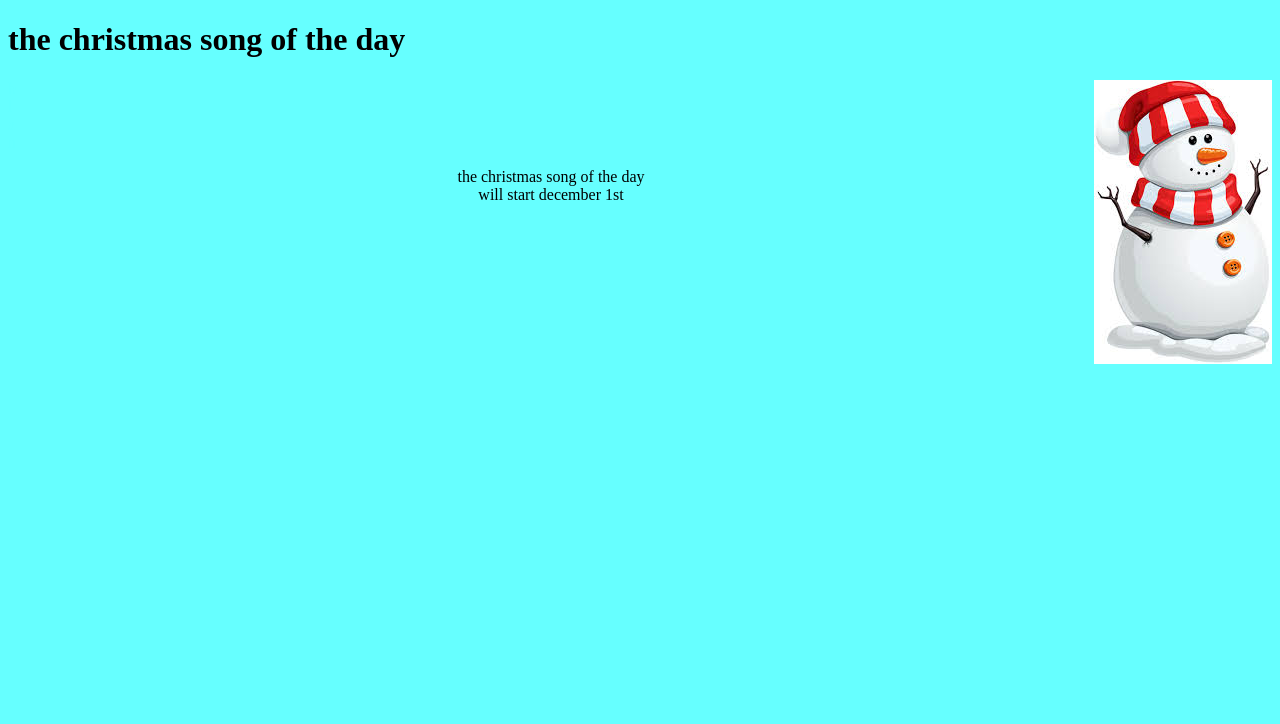
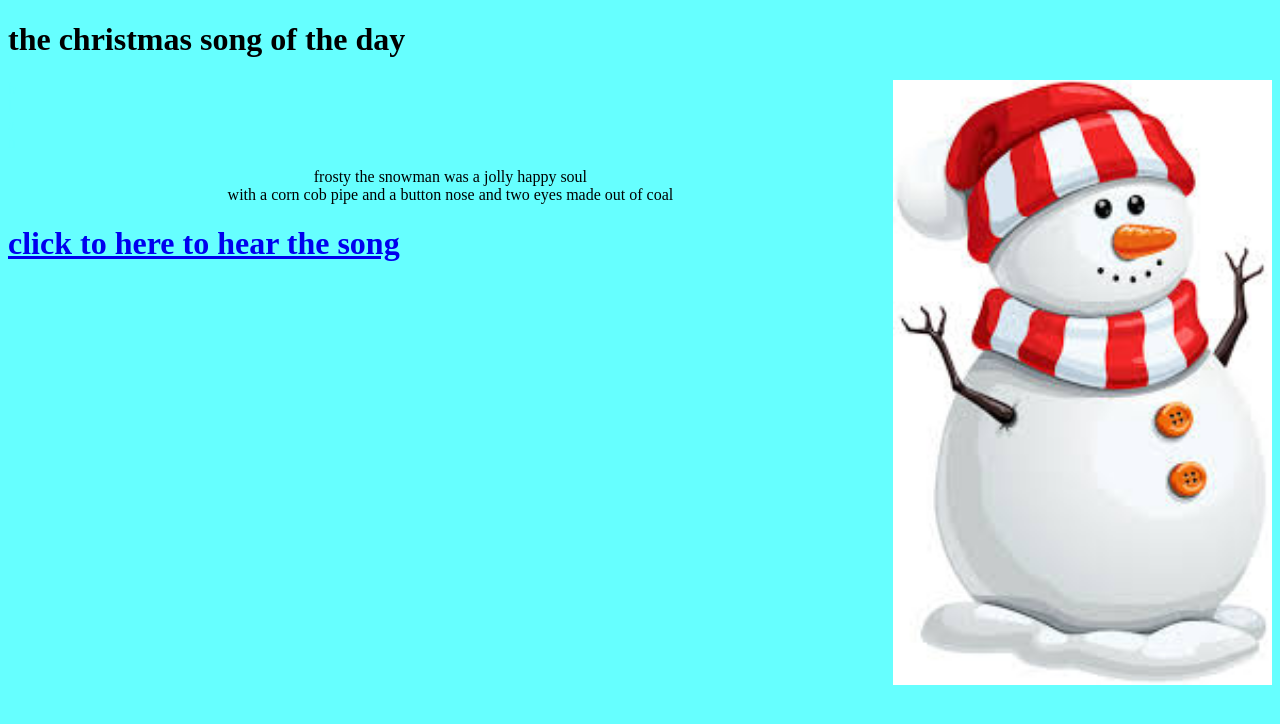
Before and after one commit to josephwebsite/josephwebsite.github.io, a plain HTML site: page index.html in a window 1280 px wide. Drawn offline with Linux system fonts and the light colour scheme.

Commit message:
Add files via upload

```diff
--- a/index.html
+++ b/index.html
@@ -6,7 +6,8 @@
 </head>
 <body bgcolor="66ffff">
 <h1>the christmas song of the day</h1>
-	<img src="snowman.jpg" align="right"/>
-<p> <font color="66ffff">b<br>l<br>a<br>n<p> <p align="center"><font color="000000"> the christmas song of the day<br>will start december 1st<p>
+	<img src="snowman.jpg" align="right" style ="width:30%;"/>
+<p> <font color="66ffff">b<br>l<br>a<br>n<p> <p align="center"><font color="000000"> frosty the snowman was a jolly happy soul<br>with a corn cob pipe and a button nose and two eyes made out of coal<p>
+<h1><a href="https://www.youtube.com/watch?v=PIpXwY6FV3k" >click to here to hear the song</a></h1>
 </body>
 </html>
```
